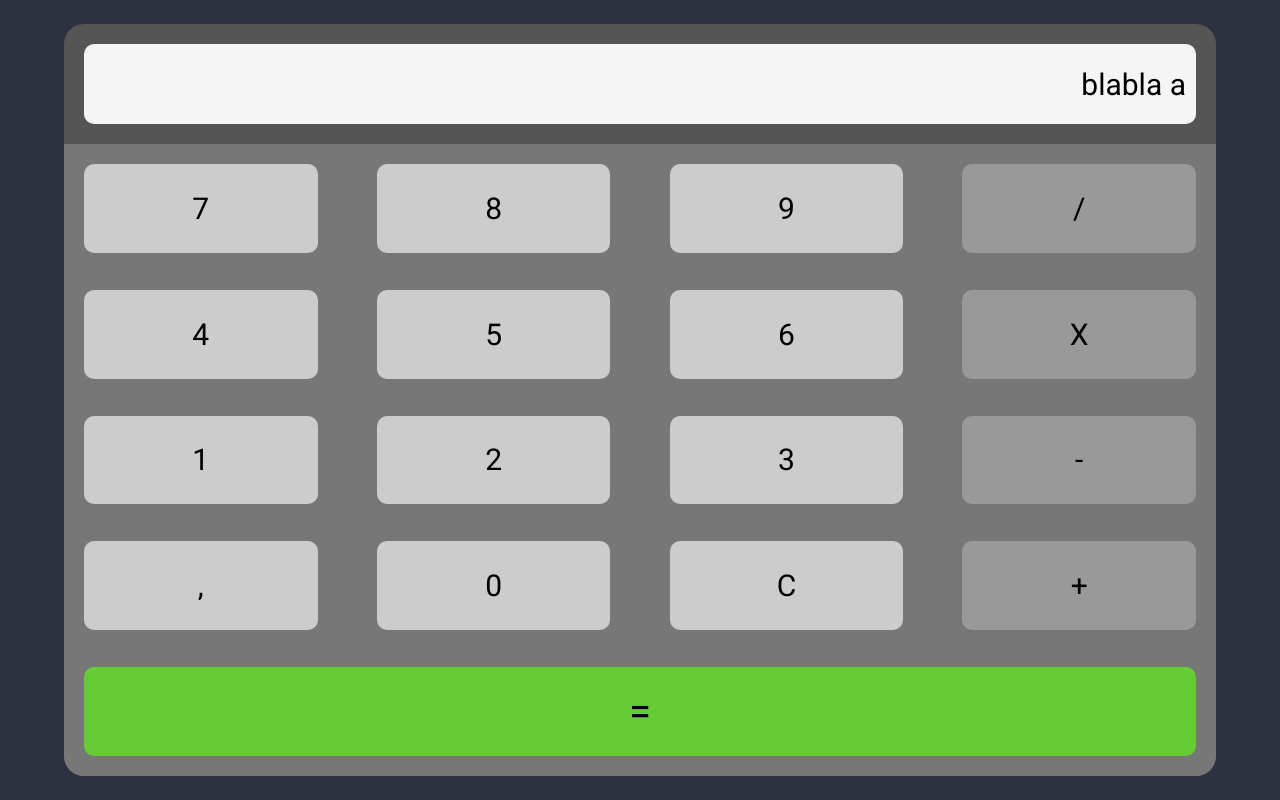
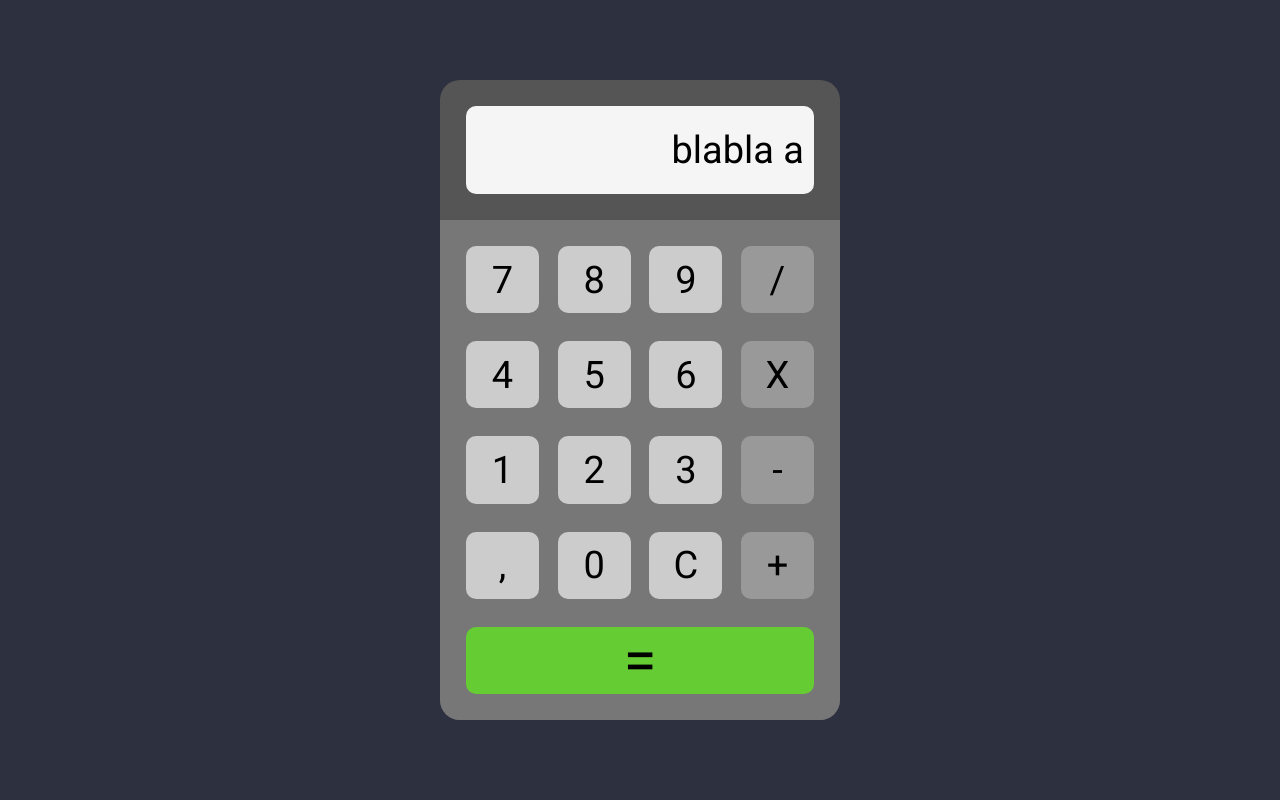
Before and after one commit to Susanel92/simple-calculator, a plain HTML site: page index.html in a window 1280 px wide. Drawn offline with Linux system fonts and the light colour scheme.

Commit message:
add responsiveness

```diff
--- a/css/style.css
+++ b/css/style.css
@@ -33,9 +33,13 @@ body {
   overflow: hidden;
 }
 
+.result,
+.panel {
+  padding: 18px;
+}
+
 .result {
-  flex-basis: 120px;
-  padding: 20px;
+  flex-basis: 90px;
 }
 
 .result .display {
@@ -53,7 +57,6 @@ body {
   justify-content: space-between;
   align-content: space-between;
   flex-wrap: wrap;
-  padding: 20px;
   background-color: #777;
   flex-grow: 1;
 }
@@ -72,7 +75,6 @@ body {
 }
 
 .panel .btn:nth-child(4n) {
-  /* background-color: orange; */
   background-color: #999;
 }
 
@@ -81,3 +83,68 @@ body {
   background-color: #66CC33;
   font-size: 4rem;
 }
+
+@media (orientation: landscape) {
+  .wrap {
+    width: 66%;
+    height: 90%;
+  }
+
+  .result,
+  .panel {
+    padding: 16px;
+  }
+
+  body {
+    font-size: 2.4rem;
+  }
+
+  .panel .btn:last-child {
+    font-size: 3rem;
+  }
+}
+
+/* Settings for Ipads */
+/*without min-height property, it also applied to pixel 2 (font size was to big for pixel 2) in here*/
+@media (min-width: 768px) and (min-height: 450px) {
+  .wrap {
+    height: 80%;
+    max-height: 650px;
+    max-width: 400px;
+  }
+
+  .panel,
+  .result {
+    padding: 26px;
+  }
+
+  .result {
+    flex-basis: 140px;
+  }
+
+  body {
+    font-size: 3.8rem;
+  }
+
+  .panel .btn:last-child {
+    font-size: 6rem;
+  }
+}
+
+/* DESKTOP */
+@media (min-width: 1025px) {
+
+  /* HOVER */
+  .panel .btn:hover {
+    background-color: #ddd;
+    cursor: pointer;
+  }
+
+  .panel .btn:nth-child(4n):hover {
+    background-color: #aaa;
+  }
+
+  .panel .btn:last-child:hover {
+    background-color: #77DD44;
+  }
+}
```
